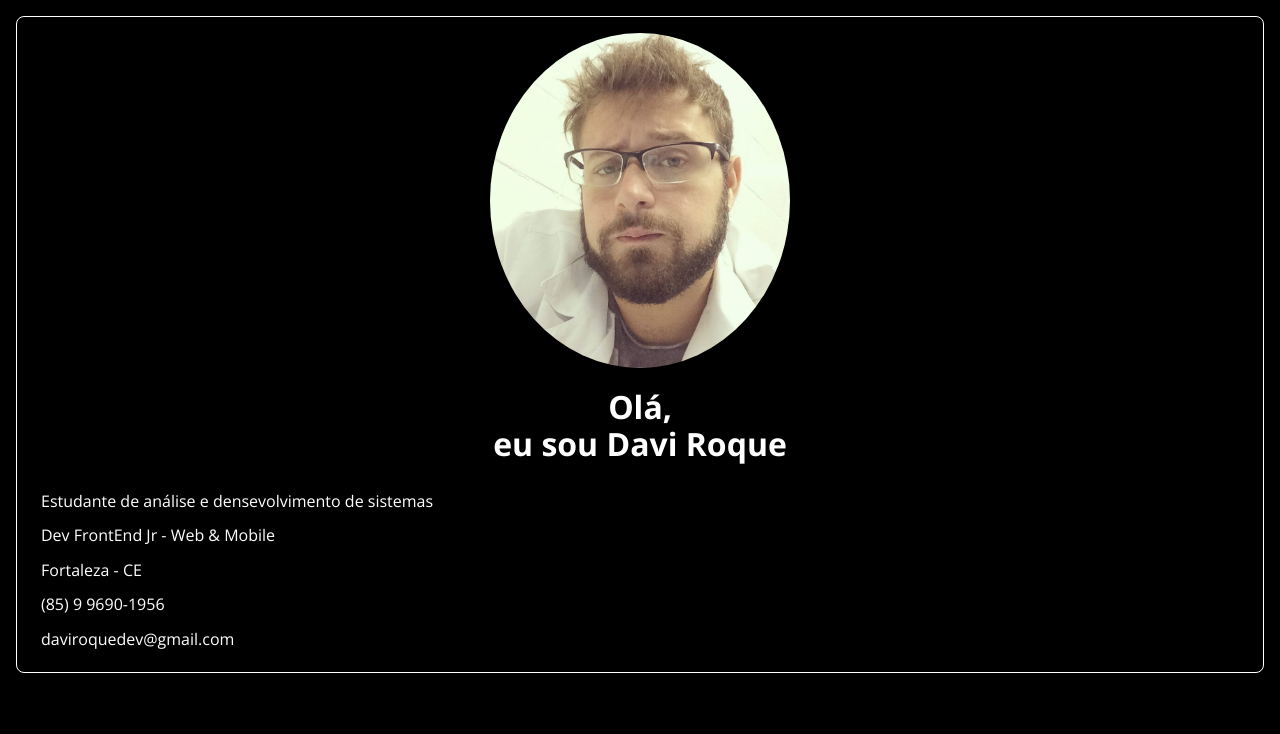
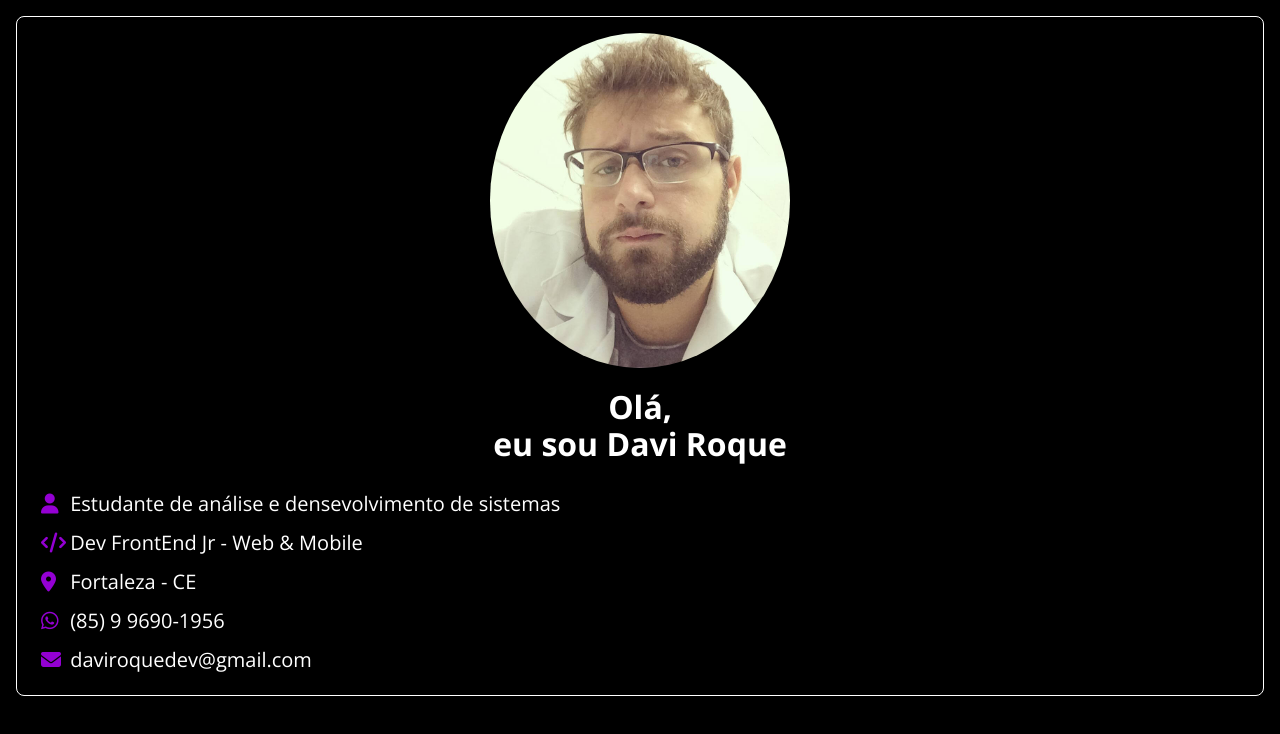
Before and after one commit to daviroquedev/portfolio, a plain HTML site: page index.html in a window 1280 px wide. Drawn offline with nearby package versions, Linux system fonts and the light colour scheme.

Commit message:
add icons

```diff
--- a/index.html
+++ b/index.html
@@ -34,14 +34,15 @@
                 <br> eu sou Davi Roque
             </h1>
             <div class="information">
-                <p>Estudante de análise e densevolvimento de sistemas</p>
-                <p>Dev FrontEnd Jr - Web & Mobile</p>
-                <p>Fortaleza - CE</p>
-                <p>(85) 9 9690-1956</p>
-                <p>daviroquedev@gmail.com</p>
+                <p> <i class="fa-solid fa-user"></i> Estudante de análise e densevolvimento de sistemas</p>
+                <p> <i class="fa-solid fa-code"></i> Dev FrontEnd Jr - Web & Mobile</p>
+                <p> <i class="fa-solid fa-location-dot"></i> Fortaleza - CE</p>
+                <p> <i class="fa-brands fa-whatsapp"></i> (85) 9 9690-1956</p>
+                <p> <i class="fa-solid fa-envelope"></i> daviroquedev@gmail.com</p>
             </div>
         </header>
     </div>
+    <script src="https://kit.fontawesome.com/c4bd330220.js" crossorigin="anonymous"></script>
 </body>
 
 </html>
--- a/src/css/header.css
+++ b/src/css/header.css
@@ -23,4 +23,13 @@
 
 .information p {
     margin: .5rem;
+    font-size: 1.25rem;
 }
+
+.information i {
+    width: 1rem;
+    heigth: 1rem;
+    display: inline-block;
+    margin-right: .5rem;
+    color: #9400D3;
+}
```
